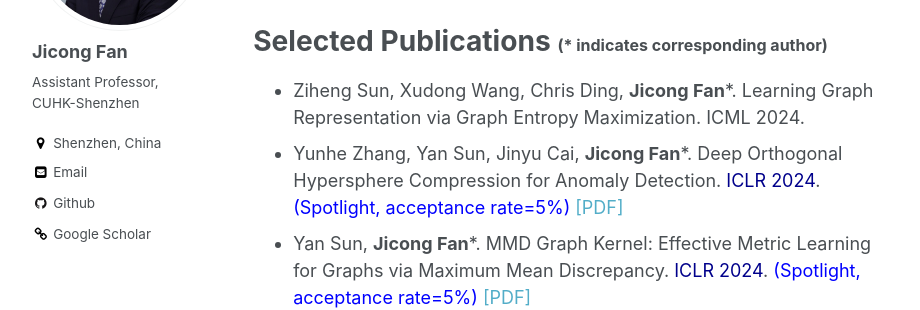
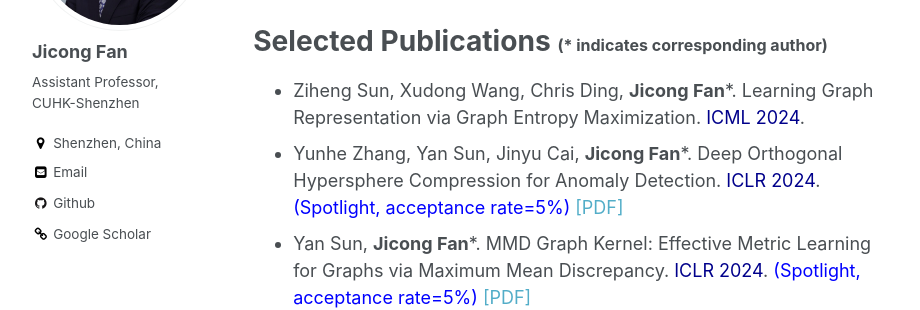
Before and after one commit to jicongfan/jicongfan.github.io, a Jekyll site: the page built from _pages/about.md, in a window 1280 px wide and 900 px high, scrolled down 1462 px. Shown: the part 180-490 px from the top of the window, without its empty margins (86-1006 px from the left). Built offline with Jekyll 4.4.1, drawn with Linux system fonts in a browser that asks for light colours.

Commit message:
Update about.md

```diff
--- a/_pages/about.md
+++ b/_pages/about.md
@@ -41,7 +41,7 @@
 Selected Publications <font size=3>(* indicates corresponding author)</font>
 ======
 
-* Ziheng Sun, Xudong Wang, Chris Ding, <strong>Jicong Fan</strong>*. Learning Graph Representation via Graph Entropy Maximization. ICML 2024.
+* Ziheng Sun, Xudong Wang, Chris Ding, <strong>Jicong Fan</strong>*. Learning Graph Representation via Graph Entropy Maximization. <font color=DarkBlue>ICML 2024</font>.
 * Yunhe Zhang, Yan Sun, Jinyu Cai, <strong>Jicong Fan</strong>*. Deep Orthogonal Hypersphere Compression for Anomaly Detection. <font color=DarkBlue>ICLR 2024</font>. <font color=blue>(Spotlight, acceptance rate=5%) </font> <a href="https://openreview.net/pdf?id=cJs4oE4m9Q">[PDF]</a>
 * Yan Sun, <strong>Jicong Fan</strong>*. MMD Graph Kernel: Effective Metric Learning for Graphs via Maximum Mean Discrepancy. <font color=DarkBlue>ICLR 2024</font>. <font color=blue>(Spotlight, acceptance rate=5%) </font> <a href="https://openreview.net/pdf?id=GZ6AcZwA8r">[PDF]</a>
 * <strong>Jicong Fan</strong>, Rui Chen, Zhao Zhang, Chris Ding. Neuron-Enhanced AutoEncoder Matrix Completion and Collaborative Filtering: Theory and Practice. <font color=DarkBlue>ICLR 2024</font>. <a href="https://openreview.net/pdf?id=kPrxk6tUcg">[PDF]</a>
```
